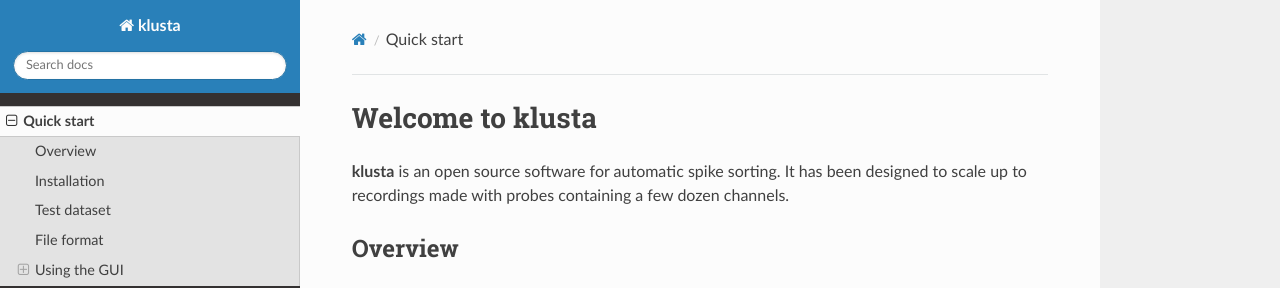
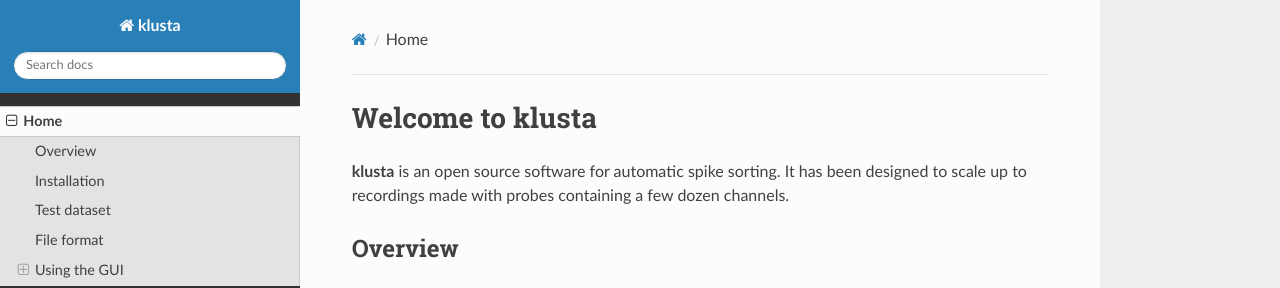
Before and after one commit to musicinmybrain/klusta, an MkDocs documentation site: the page built from docs/index.md, in a window 1280 px wide and 900 px high. Shown: the top 288 px of the window. Built offline with MkDocs 1.6.1, drawn with Linux system fonts in a browser that asks for light colours; nearby versions of some CDN libraries; old or Windows-style settings are respelled for this version of MkDocs.

Commit message:
Update mkdocs

```diff
--- a/mkdocs.yml
+++ b/mkdocs.yml
@@ -1,6 +1,6 @@
 site_name: klusta
 pages:
-- Quick start: 'index.md'
+- Home: 'index.md'
 - Spike sorting: 'sorting.md'
 - Kwik format: 'kwik.md'
 theme: readthedocs
```
